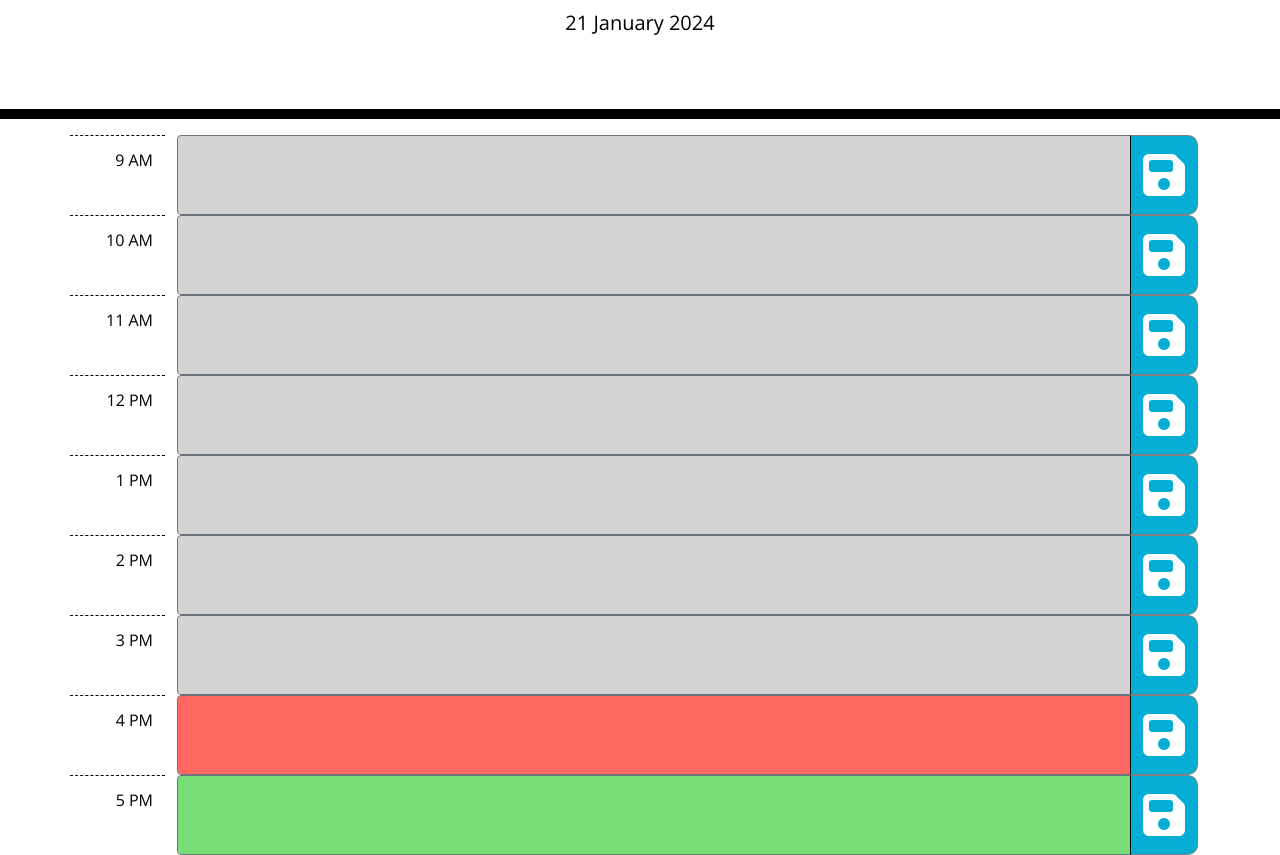
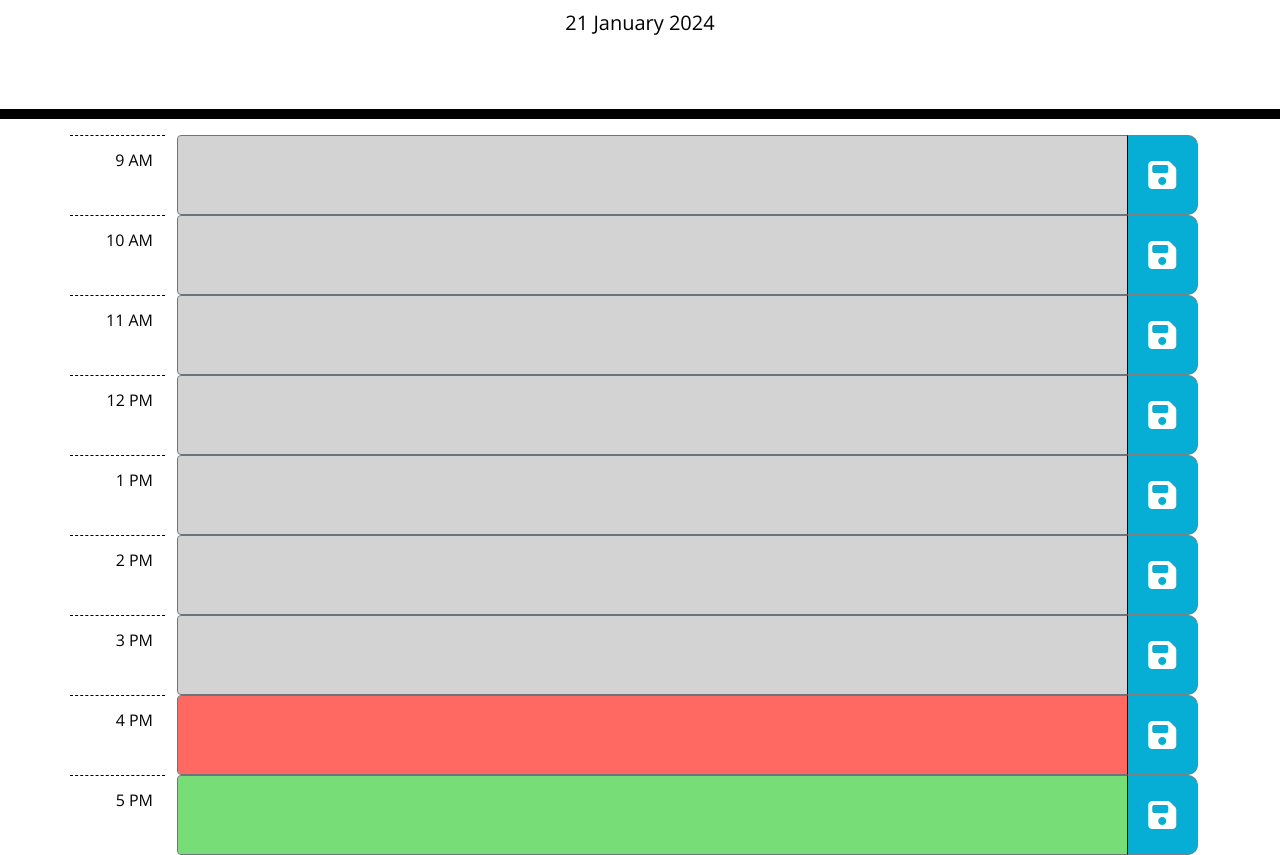
Before and after one commit to ShaliniSunkuru/work-day-scheduler, a plain HTML site: page index.html in a window 1280 px wide. Shown: the part 168-1023 px from the top of the page. Drawn offline with nearby package versions, Linux system fonts and the light colour scheme.

Commit message:
refined button size and text color

```diff
--- a/assets/css/style.css
+++ b/assets/css/style.css
@@ -24,6 +24,8 @@ header {
 
 .work-Desc {
   white-space: pre-wrap;
+
+
 }
 
 .time-block {
@@ -45,17 +47,17 @@ header {
 
 .past {
   background-color: #d3d3d3;
-  color: white;
+  color: black;
 }
 
 .present {
   background-color: #ff6961;
-  color: white;
+  color: black;
 }
 
 .future {
   background-color: #77dd77;
-  color: white;
+  color: black;
 }
 
 .saveBtn {
@@ -64,6 +66,7 @@ header {
   border-radius: 10px;
   background-color: #06aed5;
   color: white;
+  width: 7%;
 }
 
 .saveBtn i:hover {
--- a/index.html
+++ b/index.html
@@ -30,7 +30,7 @@
         <div class="col-1 hour d-flex justify-content-end align-items-start pt-3"></div>
         <div class="col input-group" id="text1">
           <textarea name="workDesc" class="form-control workDesc border-secondary"></textarea>
-          <button class="btn saveBtn fa-solid fa-floppy-disk fa-3x"></button>
+          <button class="btn saveBtn fa-solid fa-floppy-disk fa-2x"></button>
         </div>
       </div>
 
@@ -38,7 +38,7 @@
         <div class="col-1 hour d-flex justify-content-end align-items-start pt-3"></div>
         <div class="col input-group" id="text2">
           <textarea name="workDesc" class="form-control workDesc border-secondary"></textarea>
-          <button class="btn saveBtn fa-solid fa-floppy-disk fa-3x"></button>
+          <button class="btn saveBtn fa-solid fa-floppy-disk fa-2x"></button>
         </div>
       </div>
 
@@ -46,7 +46,7 @@
         <div class="col-1 hour d-flex justify-content-end align-items-start pt-3"></div>
         <div class="col input-group" id="text3">
           <textarea name="workDesc" class="form-control workDesc border-secondary"></textarea>
-          <button class="btn saveBtn fa-solid fa-floppy-disk fa-3x"></button>
+          <button class="btn saveBtn fa-solid fa-floppy-disk fa-2x"></button>
         </div>
       </div>
 
@@ -54,7 +54,7 @@
         <div class="col-1 hour d-flex justify-content-end align-items-start pt-3"></div>
         <div class="col input-group" id="text4">
           <textarea name="workDesc" class="form-control workDesc border-secondary"></textarea>
-          <button class="btn saveBtn fa-solid fa-floppy-disk fa-3x"></button>
+          <button class="btn saveBtn fa-solid fa-floppy-disk fa-2x"></button>
         </div>
       </div>
 
@@ -62,7 +62,7 @@
         <div class="col-1 hour d-flex justify-content-end align-items-start pt-3"></div>
         <div class="col input-group" id="text5">
           <textarea name="workDesc" class="form-control workDesc border-secondary"></textarea>
-          <button class="btn saveBtn fa-solid fa-floppy-disk fa-3x"></button>
+          <button class="btn saveBtn fa-solid fa-floppy-disk fa-2x"></button>
         </div>
       </div>
 
@@ -70,7 +70,7 @@
         <div class="col-1 hour d-flex justify-content-end align-items-start pt-3"></div>
         <div class="col input-group" id="text6">
           <textarea name="workDesc" class="form-control workDesc border-secondary"></textarea>
-          <button class="btn saveBtn fa-solid fa-floppy-disk fa-3x"></button>
+          <button class="btn saveBtn fa-solid fa-floppy-disk fa-2x"></button>
         </div>
       </div>
 
@@ -78,7 +78,7 @@
         <div class="col-1 hour d-flex justify-content-end align-items-start pt-3 "></div>
         <div class="col input-group" id="text7">
           <textarea name="workDesc" class="form-control workDesc border-secondary"></textarea>
-          <button class="btn saveBtn fa-solid fa-floppy-disk fa-3x"></button>
+          <button class="btn saveBtn fa-solid fa-floppy-disk fa-2x"></button>
         </div>
       </div>
 
@@ -86,15 +86,15 @@
         <div class="col-1 hour d-flex justify-content-end align-items-start pt-3"></div>
         <div class="col input-group" id="text8">
           <textarea name="workDesc" class="form-control workDesc border-secondary"></textarea>
-          <button class="btn saveBtn fa-solid fa-floppy-disk fa-3x"></button>
+          <button class="btn saveBtn fa-solid fa-floppy-disk fa-2x"></button>
         </div>
       </div>
 
       <div class="row" id="hour9">
         <div class="col-1 hour d-flex justify-content-end align-items-start pt-3"></div>
         <div class="col input-group" id="text9">
-          <textarea name="workDesc" class="form-control workDesc border-secondary"></textarea>
-          <button class="btn saveBtn fa-solid fa-floppy-disk fa-3x"></button>
+          <textarea name="workDesc" autocapitalize="" class="form-control workDesc border-secondary"></textarea>
+          <button class="btn saveBtn fa-solid fa-floppy-disk fa-2x"></button>
         </div>
       </div>
     </div>
```
